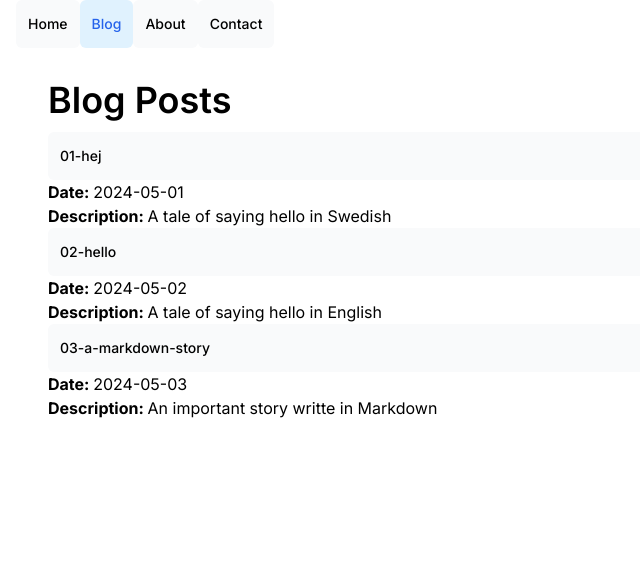
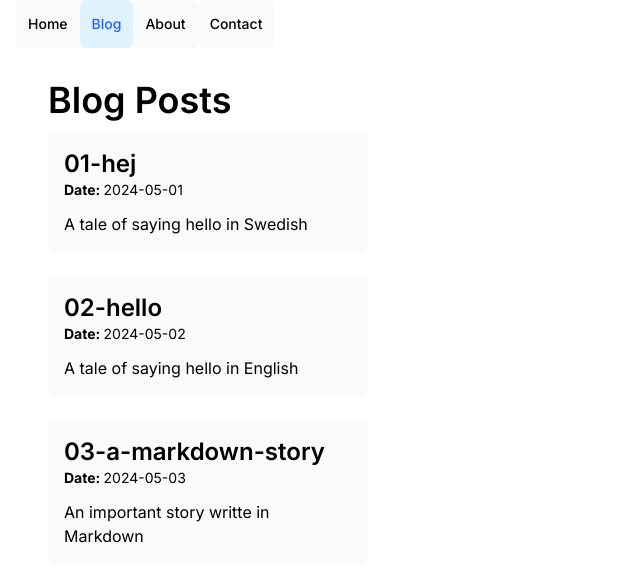
Before and after one commit to RykZee/md-blog-gen, a Next.js app: page /blog in a window 1280 px wide. Shown: the top 582 px of the page, without its empty margins (0-640 px from the left). Built offline with nearby package versions, Linux system fonts and the light colour scheme.

Commit message:
improve design a little bit

```diff
--- a/app/blog/page.tsx
+++ b/app/blog/page.tsx
@@ -25,7 +25,7 @@ export default function Page() {
   return (
     <div>
       <h1 className="mb-3 text-4xl font-semibold">Blog Posts</h1>
-      <ul>
+      <ul className="space-y-6">
         {data.map(
           ({
             title,
@@ -36,24 +36,19 @@ export default function Page() {
             date: string;
             description: string;
           }) => (
-            <li key={title}>
-              <Link
-                key={title}
-                href={`/blog/${title}`}
-                className={clsx(
-                  "flex h-[48px] grow items-center justify-center gap-2 rounded-md bg-gray-50 p-3 text-sm font-medium hover:bg-sky-100 hover:text-blue-600 md:flex-none md:justify-start md:p-2 md:px-3"
-                )}
-              >
-                {title}
-              </Link>
-              <p>
-                <b>Date: </b>
-                {date}
-              </p>
-              <p>
-                <b>Description: </b> {description}
-              </p>
-            </li>
+            <Link
+              key={title}
+              href={`/blog/${title}`}
+              className="relative flex flex-col-reverse bg-slate-50 rounded-lg p-4 hover:bg-sky-100 hover:text-blue-600 dark:bg-slate-800 dark:highlight-white/5 max-w-xs"
+            >
+              <li key={title}>
+                <h3 className="text-2xl font-semibold">{title}</h3>
+                <p className="text-sm mb-3">
+                  <b>Date: </b> {date}
+                </p>
+                <p>{description}</p>
+              </li>
+            </Link>
           )
         )}
       </ul>
--- a/app/layout.tsx
+++ b/app/layout.tsx
@@ -17,7 +17,7 @@ export default function RootLayout({
 }>) {
   return (
     <html lang="en">
-      <body className={inter.className}>
+      <body className={`${inter.className} bg-white dark:bg-slate-800`}>
         <Navbar />
         <div className="flex v-screen flex-row md:flex-col md:overflow-hidden">
           <div className="flex-grow pt-3 md:overflow-y-auto md:px-12 md:py-20">
```
